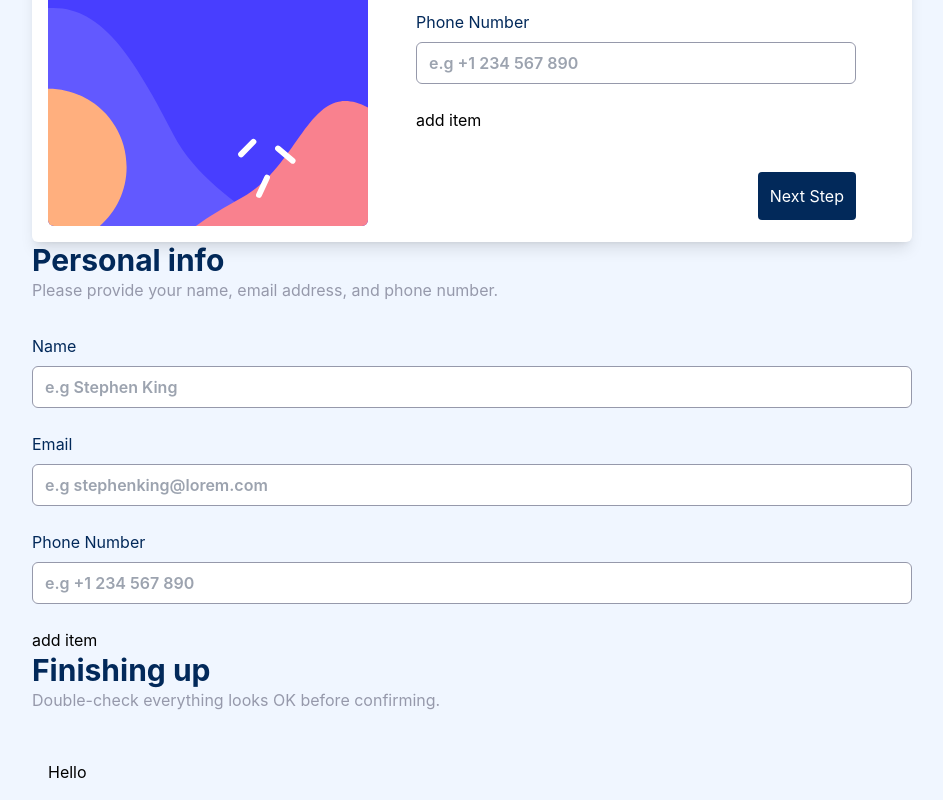
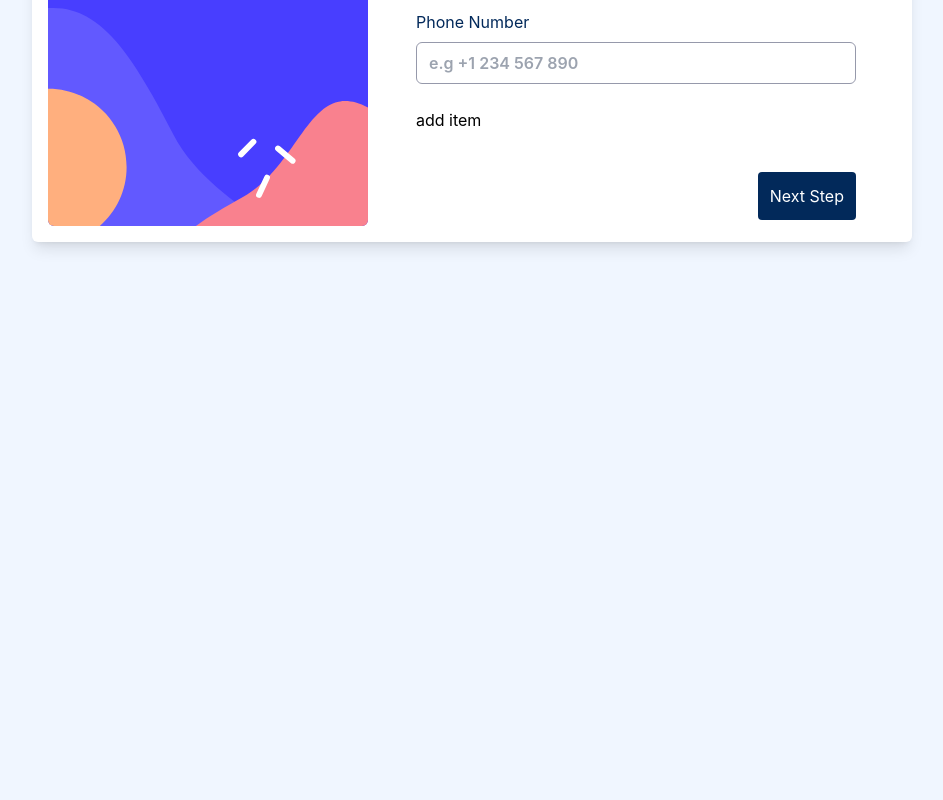
Before and after one commit to jeremiahlateef/multiform, a React (Vite) app: page / in a window 1280 px wide. Shown: the part 414-1214 px from the top of the page, without its empty margins (168-1111 px from the left). After the commit the page ends 800 px from the top, so only its background shows below. Built offline with nearby package versions, Linux system fonts and the light colour scheme.

Commit message:
removed the step1 bug

```diff
--- a/src/main.jsx
+++ b/src/main.jsx
@@ -10,8 +10,6 @@ ReactDOM.createRoot(document.getElementById("root")).render(
   <React.StrictMode>
     <ContextProvider>
       <App />
-      <Step1 />
-      <Step4 />
     </ContextProvider>
   </React.StrictMode>
 );
```
